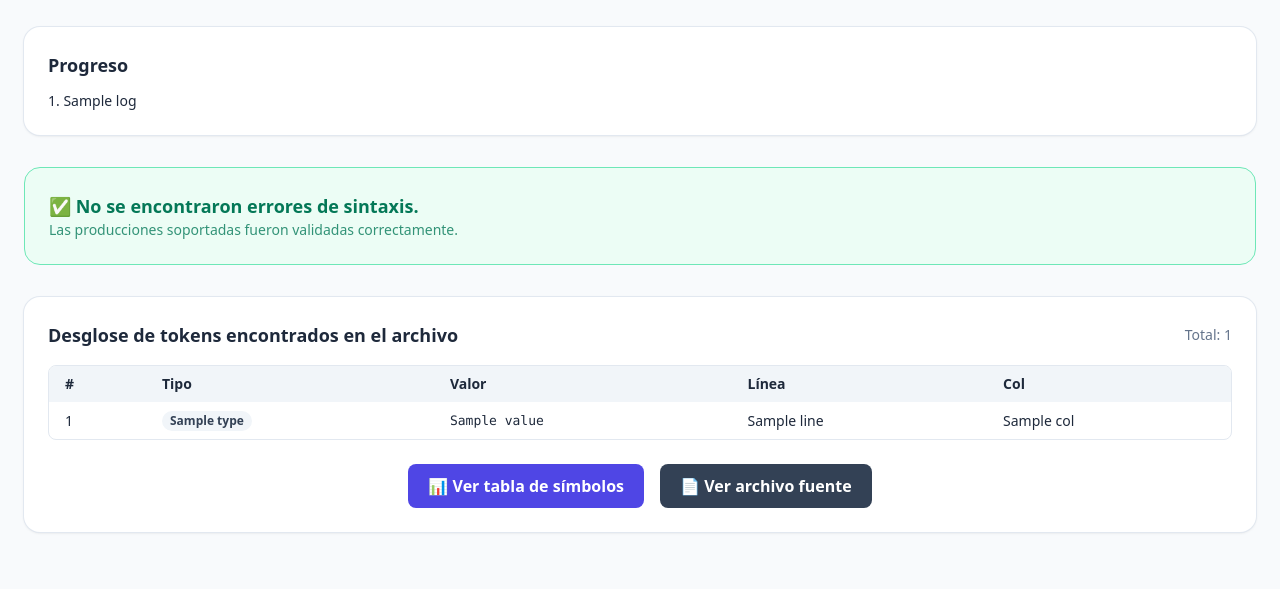
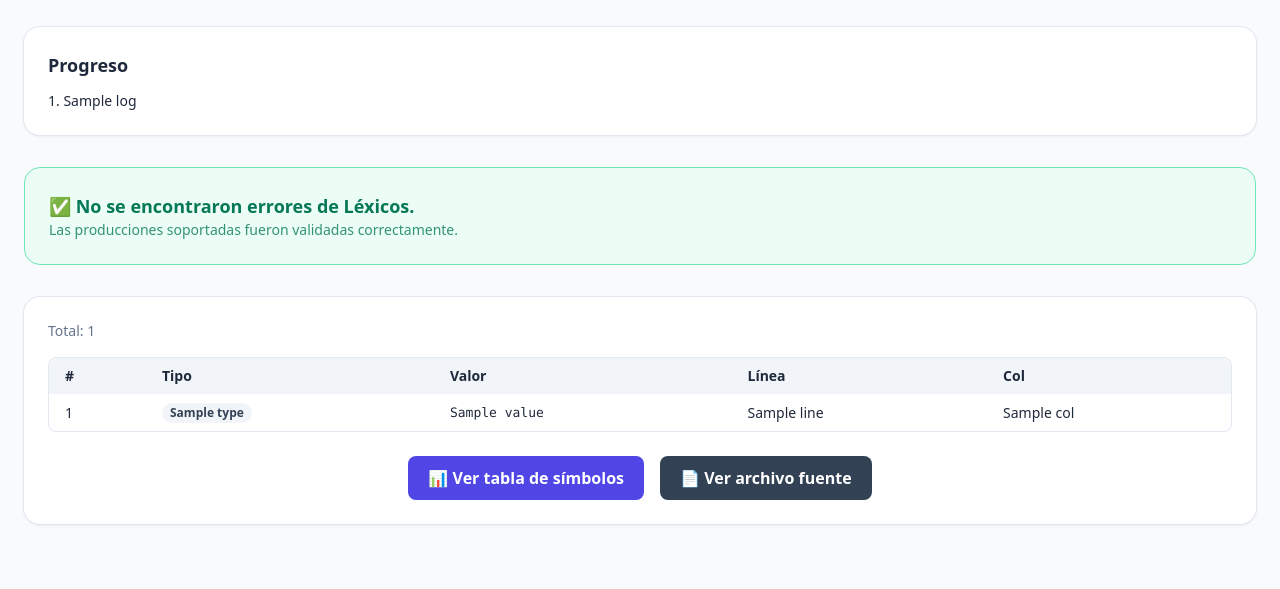
Before and after one commit to CristelleMadridLopez23/automata-analizador-consultas-sql, a Django app: template analizador_sql/analizador_lexico/templates/index.html in a window 1280 px wide. Shown: the part 299-888 px from the top of the page. After the commit the page ends 824 px from the top, so only its background shows below. Run offline with Django 5.2, Linux system fonts and the light colour scheme; the template is opened without the code that fills it: most values are stand-ins (such as "Sample title", 1, 10 or a date in 2020); some libraries are stand-ins or nearby versions.

Commit message:
HotFix: corrección de mensaje de éxito

```diff
--- a/analizador_sql/analizador_lexico/templates/index.html
+++ b/analizador_sql/analizador_lexico/templates/index.html
@@ -114,7 +114,7 @@
     </section>
     {% elif filename %}
     <section class="rounded-2xl border border-emerald-300 dark:border-emerald-800 bg-emerald-50 dark:bg-emerald-900/30 p-6 mb-8">
-      <h2 class="text-lg font-semibold text-emerald-700 dark:text-emerald-300">✅ No se encontraron errores de sintaxis.</h2>
+      <h2 class="text-lg font-semibold text-emerald-700 dark:text-emerald-300">✅ No se encontraron errores de Léxicos.</h2>
       <p class="text-sm text-emerald-700/80 dark:text-emerald-300/80">
         Las producciones soportadas fueron validadas correctamente.
       </p>
@@ -125,7 +125,6 @@
     {% if tokens %}
     <section class="bg-white dark:bg-slate-800 rounded-2xl shadow ring-1 ring-slate-200 dark:ring-slate-700 p-6 mb-8">
       <div class="flex justify-between items-center mb-4">
-        <h2 class="text-lg font-semibold">Desglose de tokens encontrados en el archivo</h2>
         <span class="text-sm text-slate-500 dark:text-slate-400">Total: {{ tokens|length }}</span>
       </div>
 
```
